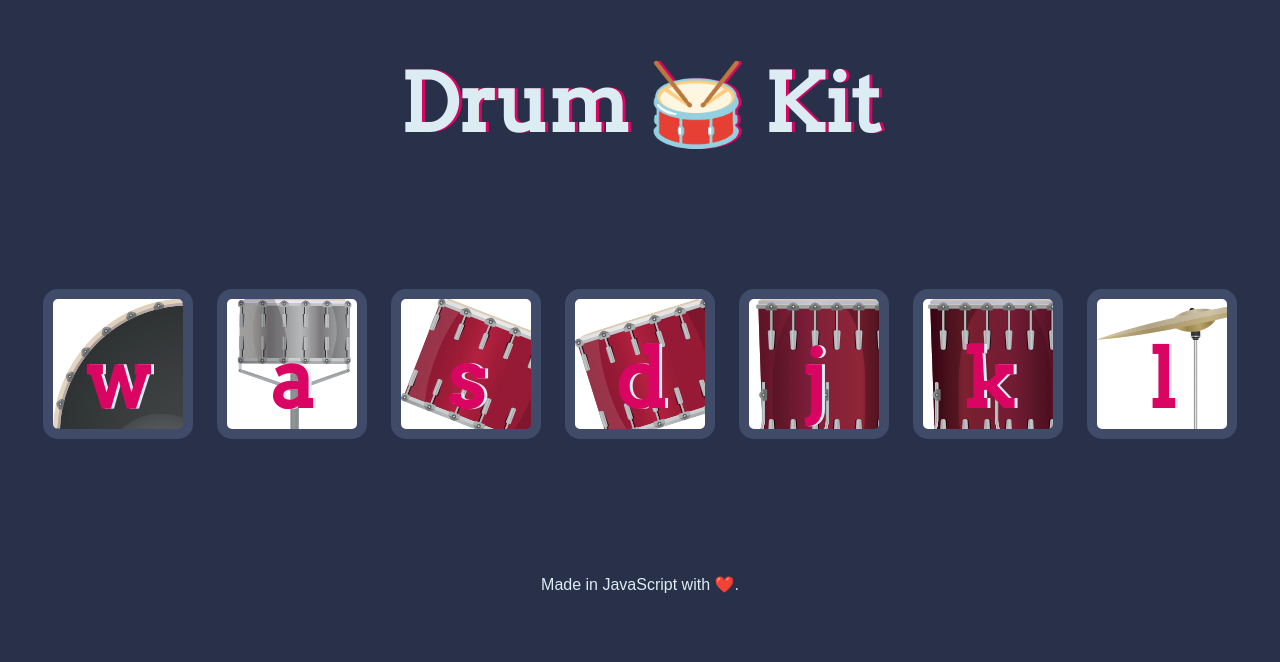
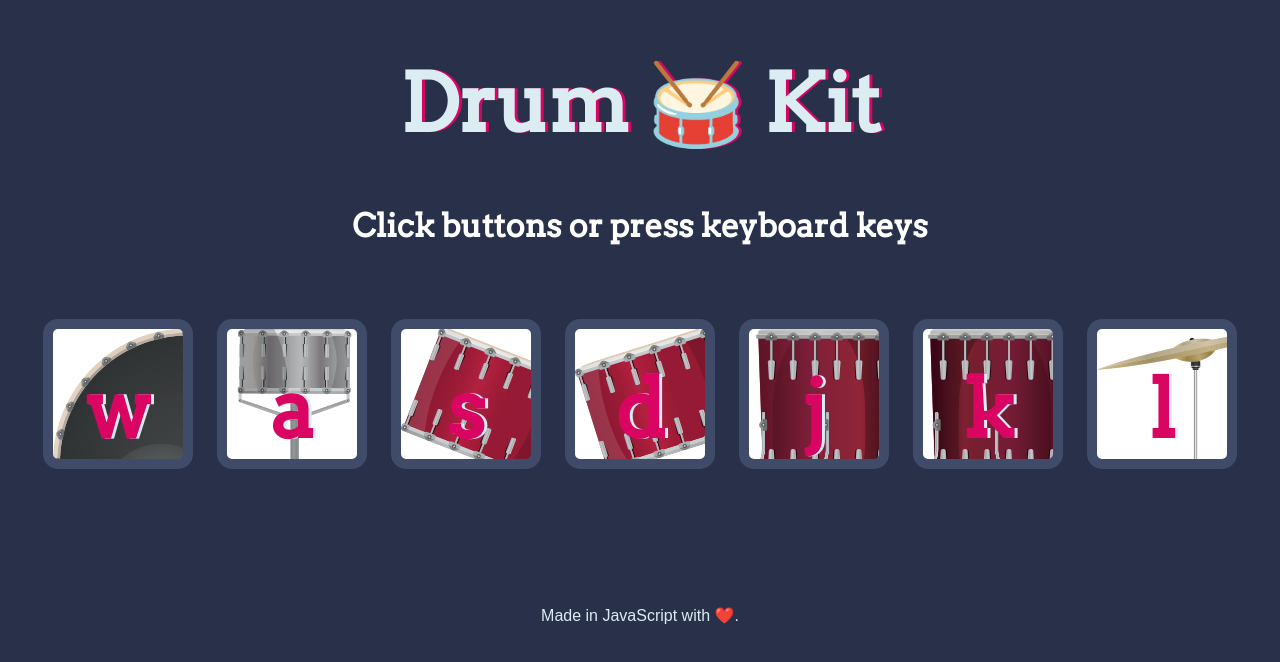
Before and after one commit to mathieudelehaye/drum-kit.js, a plain HTML site: page index.html in a window 1280 px wide. Drawn offline with Linux system fonts and the light colour scheme.

Commit message:
h2 added and integrated

```diff
--- a/index.html
+++ b/index.html
@@ -11,6 +11,7 @@
 <body>
 
   <h1 id="title">Drum 🥁 Kit</h1>
+  <h2>Click buttons or press keyboard keys</h2>
   <div class="set">
     <button class="w drum">w</button>
     <button class="a drum">a</button>
--- a/styles.css
+++ b/styles.css
@@ -8,6 +8,12 @@ h1 {
   color: #DBEDF3;
   font-family: "Arvo", cursive;
   text-shadow: 3px 0 #DA0463;
+}
+
+h2 {
+  font-family: "Arvo";
+  font-size: 2rem;
+  color: white;
 }
 
 footer {
@@ -44,7 +50,7 @@ footer {
 }
 
 .set {
-  margin: 10% auto;
+  margin: 5% auto 10%;
 }
 
 .game-over {
```
